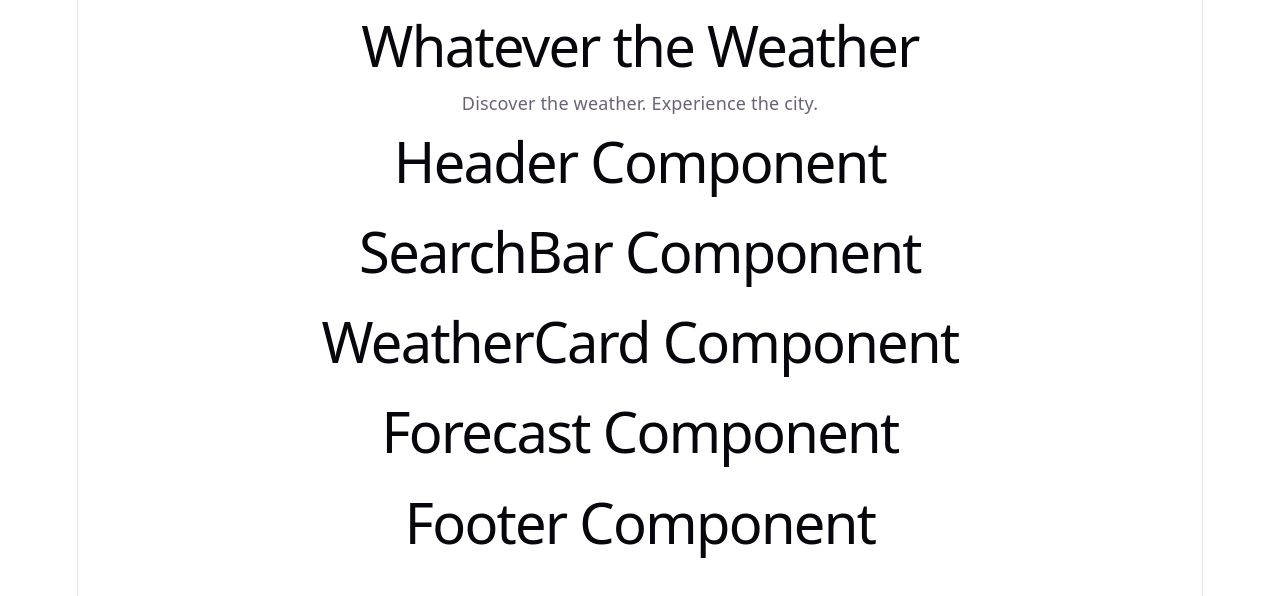
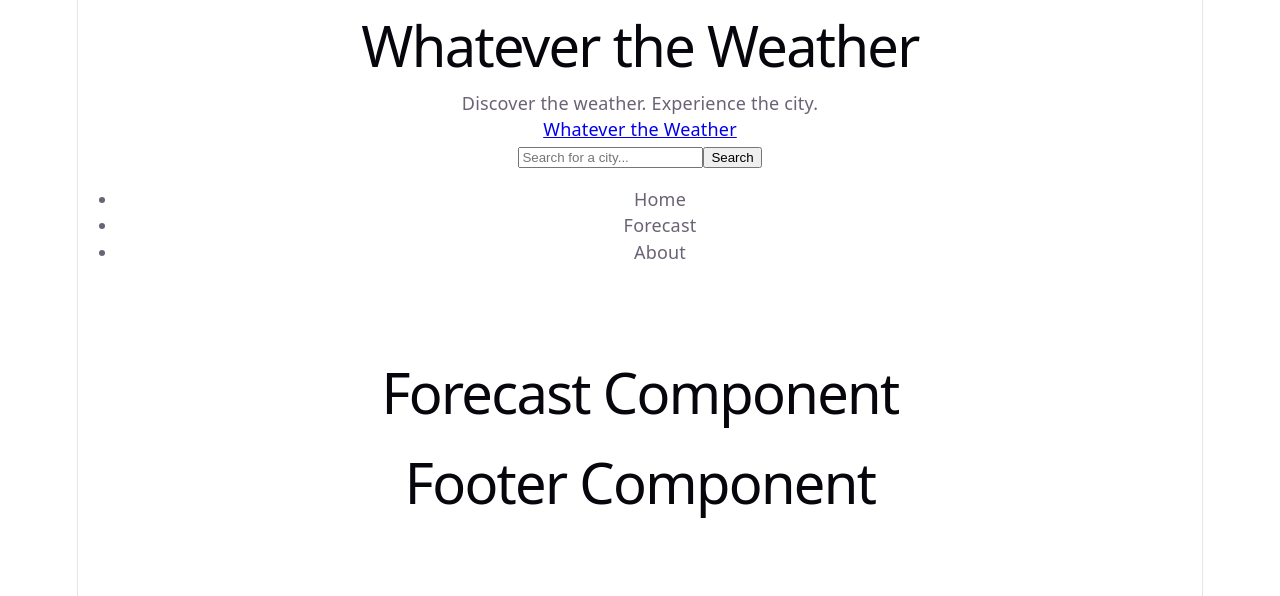
Before and after one commit to royarnold230579/whatever-the-weather, a React (Vite) app: page / in a window 1280 px wide. Shown: the top 596 px of the page. Built offline with nearby package versions, Linux system fonts and the light colour scheme.

Commit message:
Add shared city state and component props

```diff
--- a/src/App.tsx
+++ b/src/App.tsx
@@ -1,21 +1,22 @@
+import { useState } from 'react';
+
+
 import Header from './components/Header'
-import SearchBar from './components/SearchBar'
 import WeatherCard from './components/WeatherCard'
 import Forecast from './components/Forecast'
 import Footer from './components/Footer'
 
 
 function App() {
+  const [city, setCity] = useState('');
   return (
     <>
       <h1>Whatever the Weather</h1>
       <p>Discover the weather. Experience the city.</p>
 
-          <Header />
+          <Header setCity={setCity} />
 
-          <SearchBar />
-
-          <WeatherCard />
+          <WeatherCard city={city} />
 
           <Forecast />
 
--- a/src/components/Header.tsx
+++ b/src/components/Header.tsx
@@ -1,7 +1,29 @@
-function Header() {
-    return (
-        <h1>Header Component</h1>
-    )
-  }
+import SearchBar from "./SearchBar";
 
-  export default Header
+type HeaderProps = {
+    setCity: React.Dispatch<React.SetStateAction<string>>;
+  };
+
+  function Header({ setCity }: HeaderProps) {
+  return (
+    <header>
+
+    <a href="#" className="logo"> Whatever the Weather
+</a>
+
+<SearchBar setCity={setCity} />
+
+      <nav>
+        <ul>
+          <li>Home</li>
+          <li>Forecast</li>
+          <li>About</li>
+        </ul>
+      </nav>
+
+
+    </header>
+  );
+}
+
+export default Header;
--- a/src/components/SearchBar.tsx
+++ b/src/components/SearchBar.tsx
@@ -1,6 +1,16 @@
-function SearchBar() {
+import type { Dispatch, SetStateAction } from "react";
+
+type SearchBarProps = {
+    setCity: Dispatch<SetStateAction<string>>;
+  };
+
+function SearchBar({ setCity }: SearchBarProps) {
+
     return (
-        <h1>SearchBar Component</h1>
+        <div className="search-bar">
+            <input onChange={(event) => setCity(event.target.value)} type="text" placeholder="Search for a city..." />
+            <button>Search</button>
+            </div>
     )
   }
 
--- a/src/components/WeatherCard.tsx
+++ b/src/components/WeatherCard.tsx
@@ -1,6 +1,10 @@
-function WeatherCard() {
+type WeatherCardProps = {
+    city: string;
+  };
+
+function WeatherCard({ city }: WeatherCardProps) {
     return (
-        <h1>WeatherCard Component</h1>
+        <h1>{city}</h1>
     )
   }
 
```
